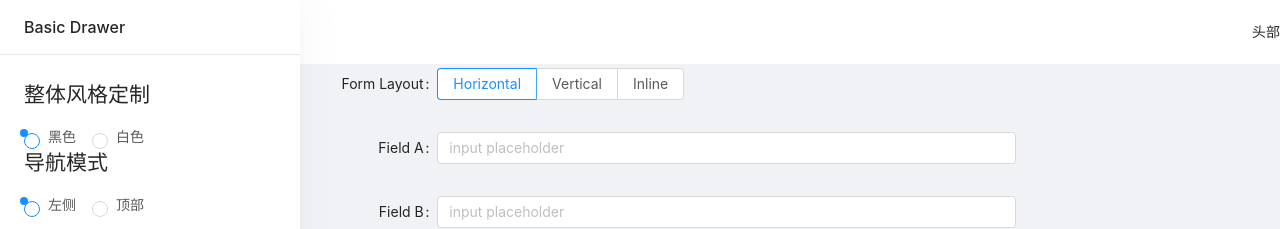
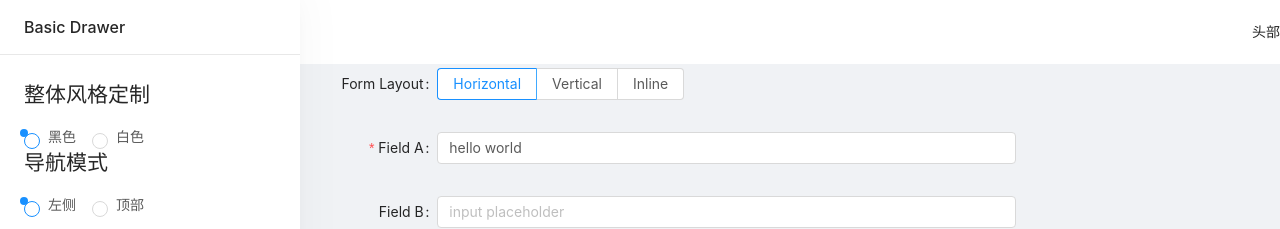
Before and after one commit to lsustc/ant-design-vue-pro, a Vue app: page /form/base-form in a window 1280 px wide. Shown: the top 229 px of the page. Built offline with nearby package versions, Linux system fonts and the light colour scheme.

Commit message:
交给antd表单进行校验处理

```diff
--- a/src/views/Forms/BasicForm.vue
+++ b/src/views/Forms/BasicForm.vue
@@ -1,5 +1,5 @@
 <template>
-  <a-form :layout="formLayout">
+  <a-form :layout="formLayout" :form="form">
     <a-form-item
       label="Form Layout"
       :label-col="formItemLayout.labelCol"
@@ -21,17 +21,18 @@
       label="Field A"
       :label-col="formItemLayout.labelCol"
       :wrapper-col="formItemLayout.wrapperCol"
-      :validateStatus="fieldAStatus"
-      :help="fieldAHelp"
     >
-      <a-input v-model="fieldA" placeholder="input placeholder" />
+      <a-input v-decorator="['fieldA', {
+          initialValue: fieldA,
+          rules: [{required: true, min: 6, message: '必须大于5个字符'}]
+      }]" placeholder="input placeholder" />
     </a-form-item>
     <a-form-item
       label="Field B"
       :label-col="formItemLayout.labelCol"
       :wrapper-col="formItemLayout.wrapperCol"
     >
-      <a-input v-model="fieldB" placeholder="input placeholder" />
+      <a-input v-decorator="['fieldB']" placeholder="input placeholder" />
     </a-form-item>
     <a-form-item :wrapper-col="buttonItemLayout.wrapperCol">
       <a-button type="primary" @click="handleSubmit">
@@ -44,24 +45,17 @@
 <script>
 export default {
   data() {
+    this.form = this.$form.createForm(this);
     return {
       formLayout: 'horizontal',
-      fieldA: '',
+      fieldA: 'hello',
       fieldB: '',
-      fieldAStatus: '',
-      fieldAHelp: ''
     };
   },
-  watch: {
-      fieldA(val) {
-          if (val.length <= 5) {
-              this.fieldAStatus = 'error';
-              this.fieldAHelp = '必须大于五个字符';
-          } else {
-              this.fieldAStatus = '';
-              this.fieldAHelp = '';
-          }
-      }
+  mounted() {
+      setTimeout(() => {
+          this.form.setFieldsValue({fieldA: 'hello world'})
+      }, 3000);
   },
   computed: {
     formItemLayout() {
@@ -87,15 +81,12 @@
       this.formLayout = e.target.value;
     },
     handleSubmit() {
-        if (this.fieldA.length <= 5) {
-              this.fieldAStatus = 'error';
-              this.fieldAHelp = '必须大于五个字符';
-          } else {
-              console.log({
-                  fieldA:this.fieldA,
-                  fieldB:this.fieldB
-              });
-          }
+        this.form.validateFields((err, val) => {
+            if (!err) {
+                console.log(val);
+                Object.assign(this, val);
+            }
+        })
     }
   },
 };
```
